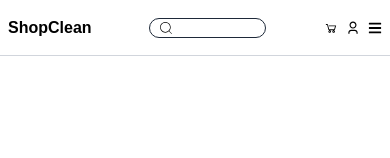
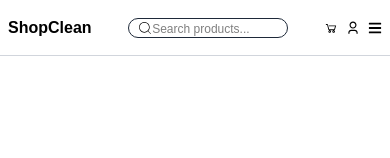
Before and after one commit to Muzaffarfullstack/ShopClean, a React (Vite) app: page / in a window 390 px wide. Shown: the top 158 px of the page. Built offline with nearby package versions, Linux system fonts and the light colour scheme.

Commit message:
search bar is working in mobile version

```diff
--- a/index.html
+++ b/index.html
@@ -4,7 +4,7 @@
     <meta charset="UTF-8" />
     <meta
       name="viewport"
-      content="width=device-width, initial-scale=1.0, maximum-scale=1.0, user-scalable=no"
+      content="width=device-width, initial-scale=1.0, maximum-scale=1.0, "
     />
     <style>
       html,
--- a/src/components/Navbar.jsx
+++ b/src/components/Navbar.jsx
@@ -51,12 +51,12 @@ function Navbar() {
         </ul>
 
         {/* search bar */}
-        <div className="searchbar border border-gray-800 h-8 rounded-2xl flex items-center w-md relative max-sm:max-w-[160px] max-sm:w-[30%] max-sm:h-[20px]">
+        <div className="searchbar border border-gray-800 h-8 rounded-2xl flex items-center w-md relative max-sm:max-w-[160px] max-sm:w-[50%] max-sm:h-[20px]">
           <CiSearch className="absolute left-3 text-xl font-semibold max-sm:text-base max-sm:left-2" />
           <input
             type="text"
             placeholder="Search products..."
-            className="border-0 border-gray-400 w-sm absolute right-6 h-4 outline-0 "
+            className="border-0 border-gray-400 w-sm absolute right-6 h-4 outline-0 max-sm:max-w-[70%] max-sm:placeholder:text-xs"
             onChange={(e) => setInput(e.target.value)}
             onKeyDown={(e) => e.key === "Enter" && handleSearch()}
             value={input}
```
